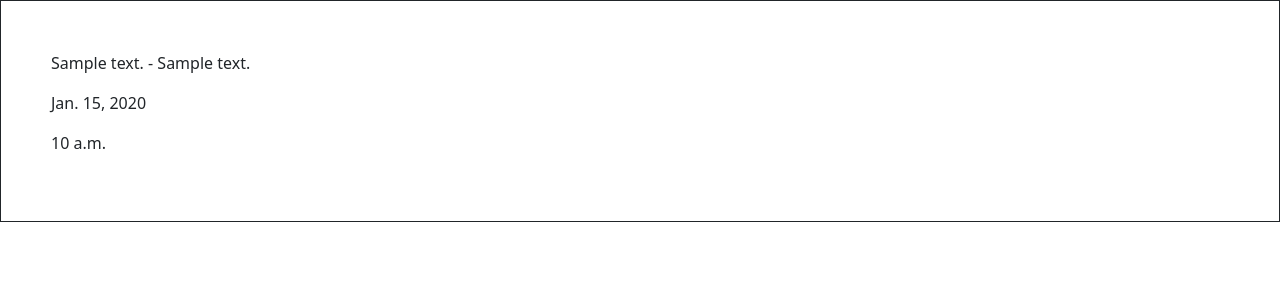
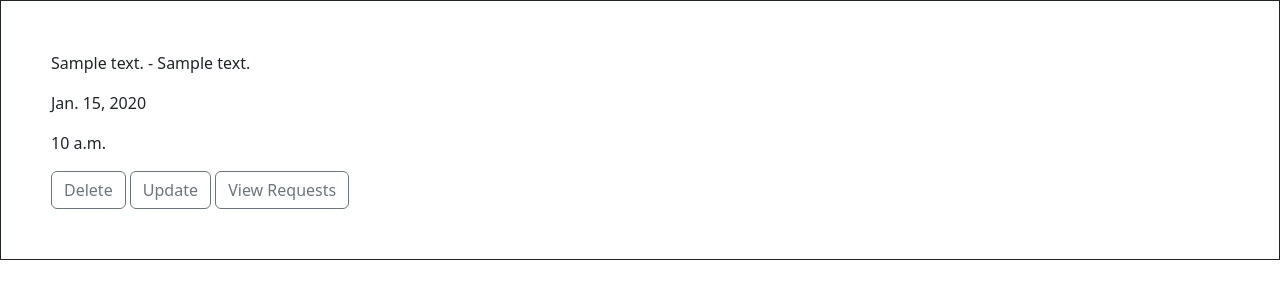
Before and after one commit to kamal-hamza/Carpool, a Django app: page /carpool/myrides/ in a window 1280 px wide. Shown: the part 72-372 px from the top of the page. Run offline with Django 4.2, Linux system fonts and the light colour scheme; a user stored in the database is signed in; tables that the repository leaves empty hold one stand-in row (values such as "Sample post").

Commit message:
Updated minor bugs

```diff
--- a/src/carpool/templates/myRides.html
+++ b/src/carpool/templates/myRides.html
@@ -6,6 +6,8 @@
     <p>{{ride.Source_Address}} - {{ride.Dest_Address}}<p>
     <p>{{ride.date}}</p>
     <p>{{ride.time}}</p>
-</div>
+    <a href="{% url 'delete' ride.RideID %}" class="btn btn-outline-secondary">Delete</a>
+    <a href="{% url 'updateform' ride.RideID %}" class="btn btn-outline-secondary">Update</a>
+    <a href="{% url 'requestRide' ride.RideID %}" class="btn btn-outline-secondary">View Requests</a>
 {% endfor %}
 {% endblock %}
```
